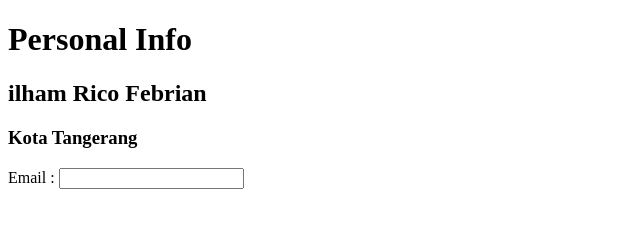
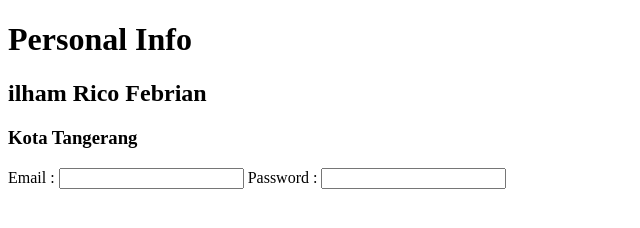
Before and after one commit to IlhamRico/personal_info, a plain HTML site: page index.html in a window 1280 px wide. Shown: the whole page, without its empty margins (0-640 px from the left). Drawn offline with Linux system fonts and the light colour scheme.

Commit message:
development

```diff
--- a/index.html
+++ b/index.html
@@ -11,5 +11,6 @@
     <h2>ilham Rico Febrian</h2>
     <h3>Kota Tangerang</h3>
     <label>Email : <input type="email"></label>
+    <label>Password : <input type="password"></label>
 </body>
 </html>
```
